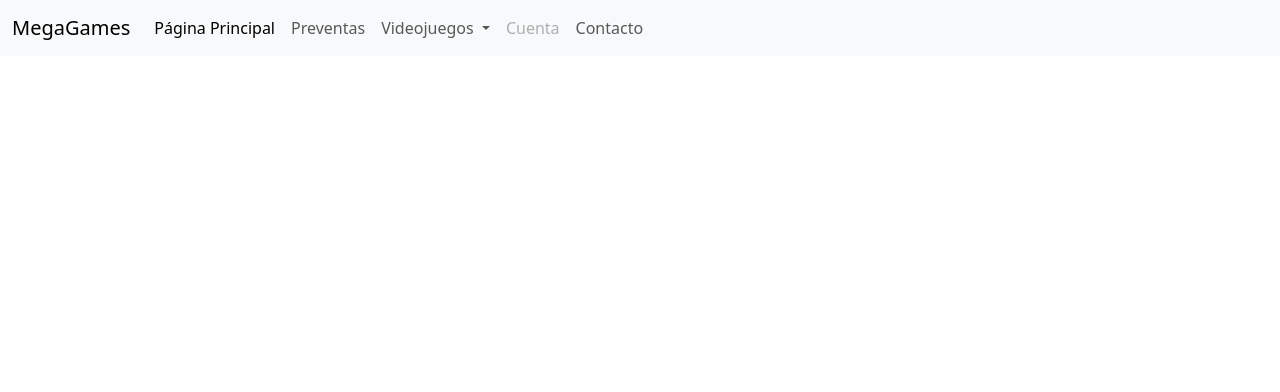
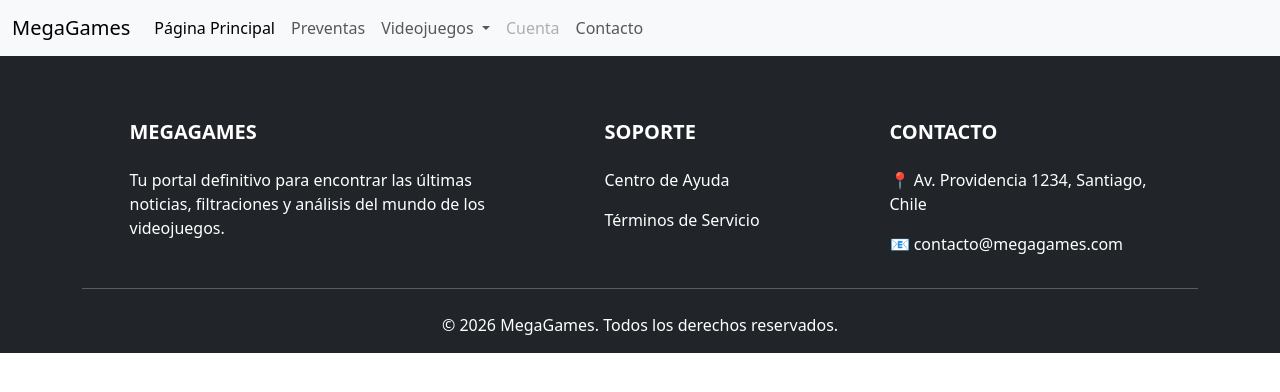
Before and after one commit to Ekko-03/Tienda-Web, a plain HTML site: page index.html in a window 1280 px wide. Drawn offline with nearby package versions, Linux system fonts and the light colour scheme.

Commit message:
tercer commit barra de soporte y contacto

```diff
--- a/index.html
+++ b/index.html
@@ -46,5 +46,35 @@
             </div>
         </div>
     </nav>
+    <footer id="contacto" class="bg-dark text-white pt-5 pb-3 mt-auto">
+        <div class="container text-center text-md-start">
+            <div class="row text-center text-md-start">
+                <div class="col-md-4 col-lg-4 col-xl-4 mx-auto mt-3">
+                    <h5 class="text-uppercase mb-4 fw-bold">MegaGames</h5>
+                    <p>Tu portal definitivo para encontrar las últimas noticias, filtraciones y análisis del mundo de los videojuegos.</p>
+                </div>
+
+                <div class="col-md-3 col-lg-2 col-xl-2 mx-auto mt-3">
+                    <h5 class="text-uppercase mb-4 fw-bold">Soporte</h5>
+                    <p><a href="#" class="text-white text-decoration-none">Centro de Ayuda</a></p>
+                    <p><a href="#" class="text-white text-decoration-none">Términos de Servicio</a></p>
+                </div>
+
+                <div class="col-md-4 col-lg-3 col-xl-3 mx-auto mt-3">
+                    <h5 class="text-uppercase mb-4 fw-bold">Contacto</h5>
+                    <p>📍 Av. Providencia 1234, Santiago, Chile</p>
+                    <p>📧 contacto@megagames.com</p>
+                </div>
+            </div>
+
+            <hr class="mb-4">
+
+            <div class="row align-items-center">
+                <div class="col-12 text-center">
+                    <p class="mb-0">© 2026 MegaGames. Todos los derechos reservados.</p>
+                </div>
+            </div>
+        </div>
+    </footer>
 </body>
 </html>
```
